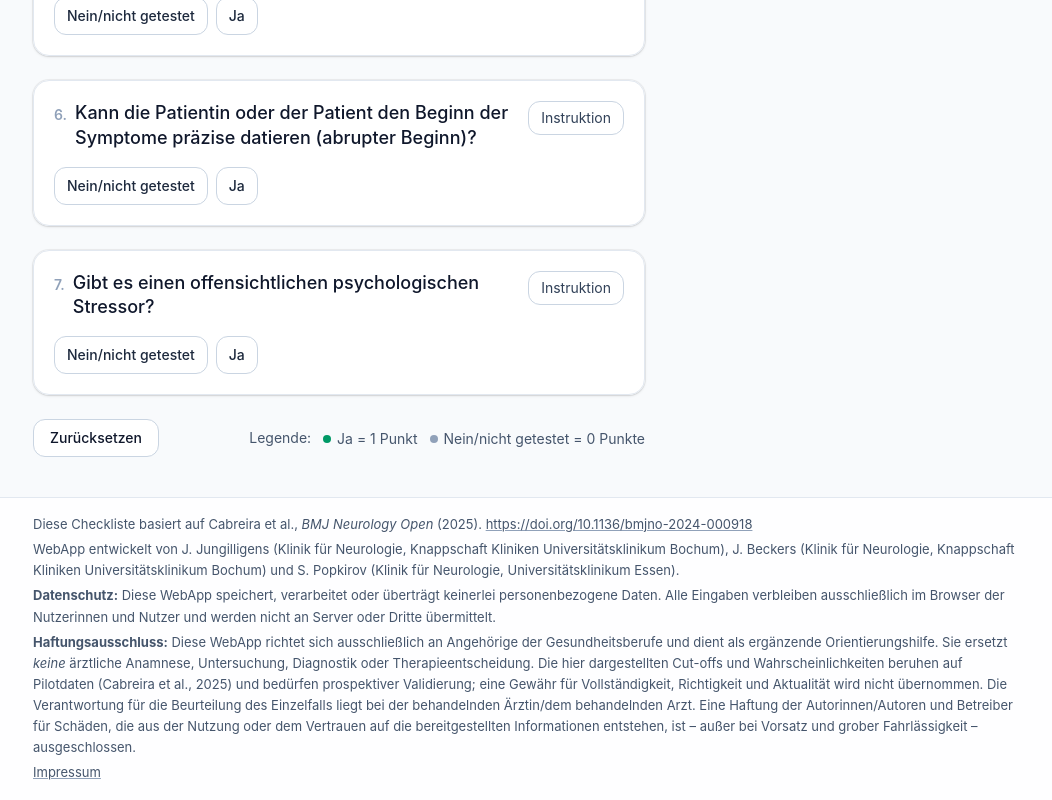
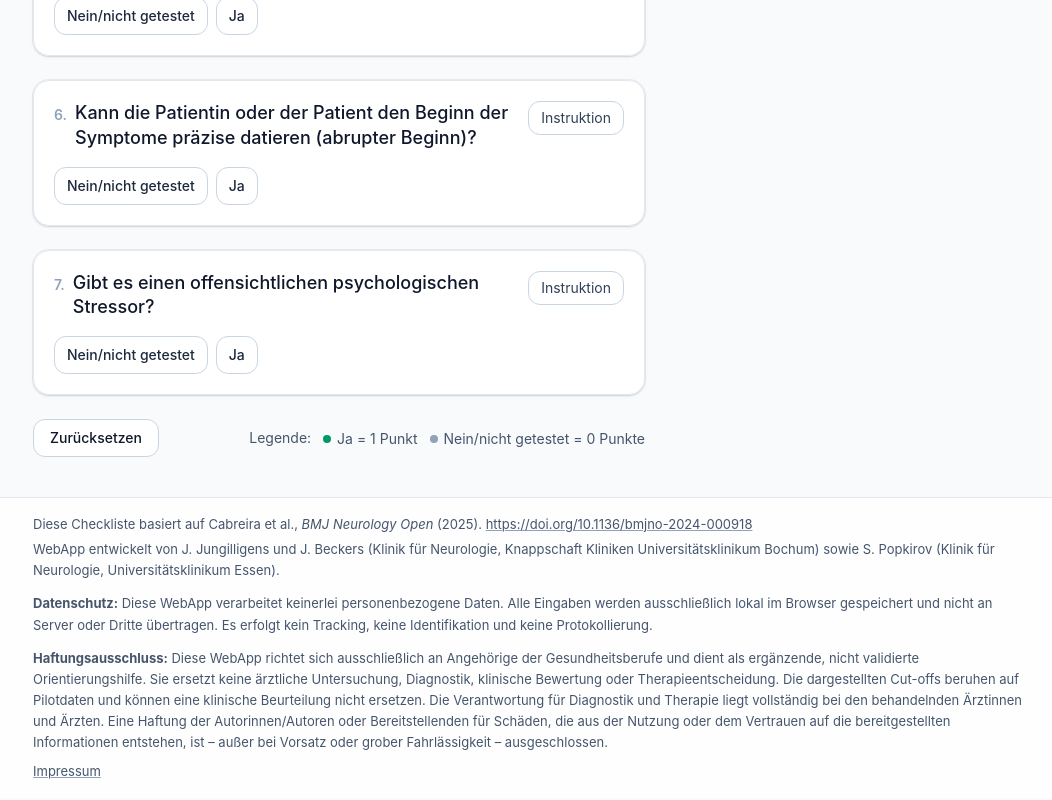
Before and after one commit to jungjoha/FCD-checklist, a React (Vite) app: page / in a window 1280 px wide. Shown: the part 1143-1943 px from the top of the page, without its empty margins (111-1163 px from the left). Built offline with nearby package versions, Linux system fonts and the light colour scheme.

Commit message:
Update legal footer

```diff
--- a/src/App.jsx
+++ b/src/App.jsx
@@ -1,3 +1,4 @@
+// Testedit: Oboe tool successfully connected.
 import React, { useEffect, useMemo, useState } from "react";
 
 
@@ -373,9 +374,6 @@ useEffect(() => {
       {/* Footer */}
       <footer className="border-t border-slate-200 bg-white/80 backdrop-blur">
         <div className="max-w-5xl mx-auto px-4 py-4 flex flex-col gap-4 text-xs text-slate-600 sm:text-[13px]">
-
-
-          {/* Hinweise */}
           <div className="leading-relaxed">
             <p>
               Diese Checkliste basiert auf Cabreira&nbsp;et&nbsp;al., <em>BMJ Neurology Open</em> (2025).{" "}
@@ -388,24 +386,33 @@ useEffect(() => {
                 https://doi.org/10.1136/bmjno-2024-000918
               </a>
             </p>
+
             <p className="mt-1">
-              WebApp entwickelt von J.&nbsp;Jungilligens (Klinik für Neurologie, Knappschaft Kliniken
-              Universitätsklinikum Bochum), J.&nbsp;Beckers (Klinik für Neurologie, Knappschaft Kliniken
-              Universitätsklinikum Bochum) und S.&nbsp;Popkirov (Klinik für Neurologie, Universitätsklinikum Essen).
+              WebApp entwickelt von J.&nbsp;Jungilligens und J.&nbsp;Beckers (Klinik für Neurologie,
+              Knappschaft Kliniken Universitätsklinikum Bochum) sowie S.&nbsp;Popkirov
+              (Klinik für Neurologie, Universitätsklinikum Essen).
             </p>
-            <p className="mt-1">
-              <strong>Datenschutz:</strong> Diese WebApp speichert, verarbeitet oder überträgt keinerlei personenbezogene Daten.
-              Alle Eingaben verbleiben ausschließlich im Browser der Nutzerinnen und Nutzer und werden nicht an Server oder Dritte übermittelt.
+
+            <p className="mt-3">
+              <strong>Datenschutz:</strong> Diese WebApp verarbeitet keinerlei personenbezogene Daten.
+              Alle Eingaben werden ausschließlich lokal im Browser gespeichert und nicht an Server
+              oder Dritte übertragen. Es erfolgt kein Tracking, keine Identifikation und keine
+              Protokollierung.
             </p>
-            <p className="mt-1">
-              <strong>Haftungsausschluss:</strong> Diese WebApp richtet sich ausschließlich an Angehörige der Gesundheitsberufe und dient als ergänzende Orientierungshilfe.
-              Sie ersetzt <em>keine</em> ärztliche Anamnese, Untersuchung, Diagnostik oder Therapieentscheidung.
-              Die hier dargestellten Cut-offs und Wahrscheinlichkeiten beruhen auf Pilotdaten (Cabreira&nbsp;et&nbsp;al., 2025) und bedürfen prospektiver Validierung;
-              eine Gewähr für Vollständigkeit, Richtigkeit und Aktualität wird nicht übernommen.
-              Die Verantwortung für die Beurteilung des Einzelfalls liegt bei der behandelnden Ärztin/dem behandelnden Arzt.
-              Eine Haftung der Autorinnen/Autoren und Betreiber für Schäden, die aus der Nutzung oder dem Vertrauen auf die bereitgestellten Informationen entstehen, ist – außer bei Vorsatz und grober Fahrlässigkeit – ausgeschlossen.
+
+            <p className="mt-3">
+              <strong>Haftungsausschluss:</strong> Diese WebApp richtet sich ausschließlich an
+              Angehörige der Gesundheitsberufe und dient als ergänzende, nicht validierte
+              Orientierungshilfe. Sie ersetzt keine ärztliche Untersuchung, Diagnostik,
+              klinische Bewertung oder Therapieentscheidung. Die dargestellten Cut-offs beruhen auf
+              Pilotdaten und können eine klinische Beurteilung nicht ersetzen. Die Verantwortung für
+              Diagnostik und Therapie liegt vollständig bei den behandelnden Ärztinnen und Ärzten.
+              Eine Haftung der Autorinnen/Autoren oder Bereitstellenden für Schäden, die aus der Nutzung
+              oder dem Vertrauen auf die bereitgestellten Informationen entstehen, ist – außer bei
+              Vorsatz oder grober Fahrlässigkeit – ausgeschlossen.
             </p>
-            <p className="mt-1">
+
+            <p className="mt-2">
               <button
                 type="button"
                 onClick={() => setShowLegal(true)}
@@ -413,7 +420,6 @@ useEffect(() => {
               >
                 Impressum
               </button>
-
             </p>
           </div>
         </div>
@@ -455,8 +461,14 @@ useEffect(() => {
                   Klinik für Neurologie, Knappschaft Kliniken Universitätsklinikum Bochum<br/>
                   In der Schornau 23–25, 44892 Bochum
                 </p>
+                <p className="mt-2">
+                  Kontakt: <a href="mailto:neuropsychologie.bochum@knappschaft-kliniken.de"
+                    className="underline decoration-slate-400 hover:decoration-slate-600">
+                    neuropsychologie.bochum@knappschaft-kliniken.de
+                  </a>
+                </p>
                 <p className="mt-2 text-slate-600">
-                  Hinweis: Diese WebApp ist <strong>kein offizielles Projekt</strong> der Klinik.
+                  Hinweis: Diese WebApp ist <strong>kein offizielles Projekt</strong> der Klinik, sondern wurde im Rahmen eines wissenschaftlichen Entwicklungs- und Informationsangebots erstellt.
                 </p>
               </section>
 
```
